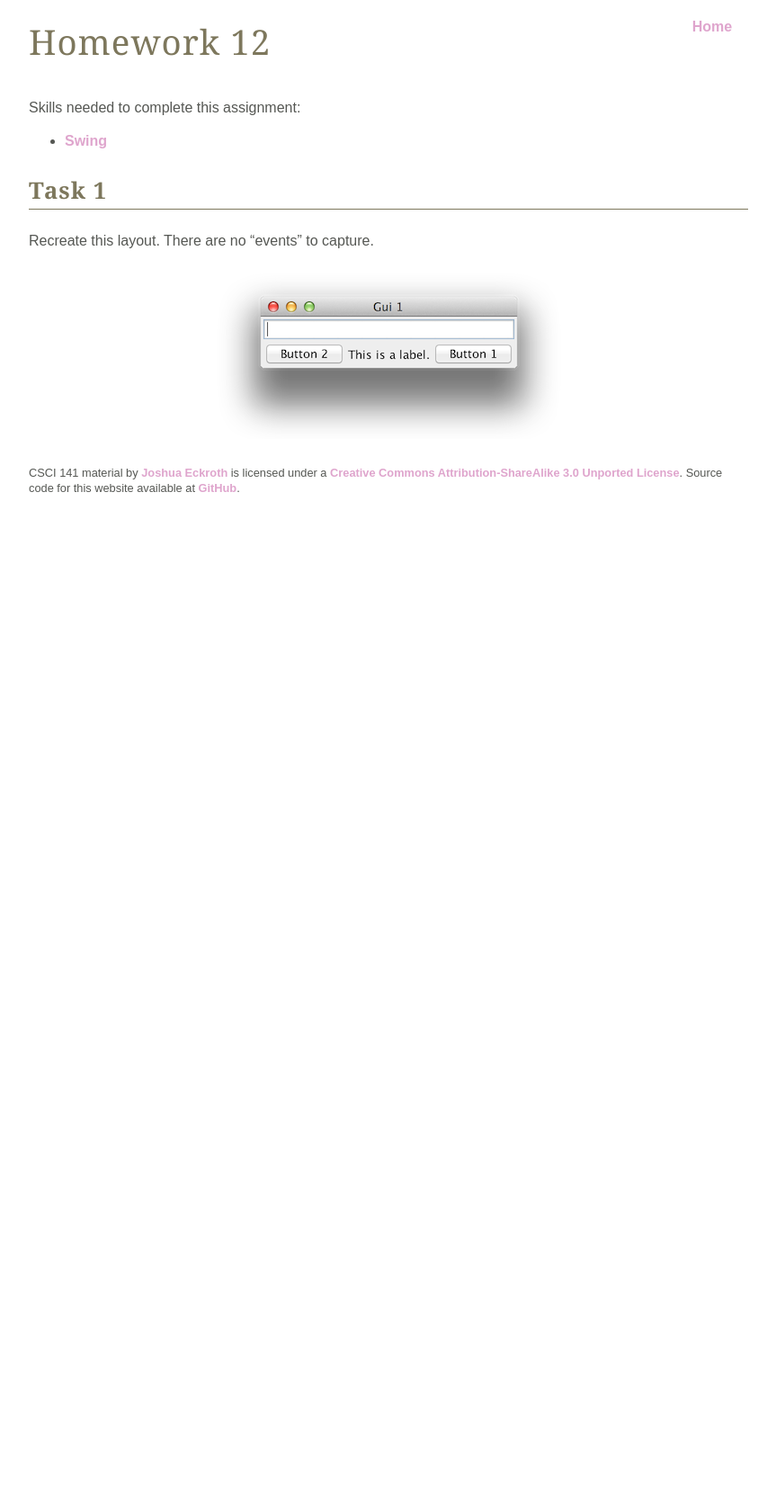
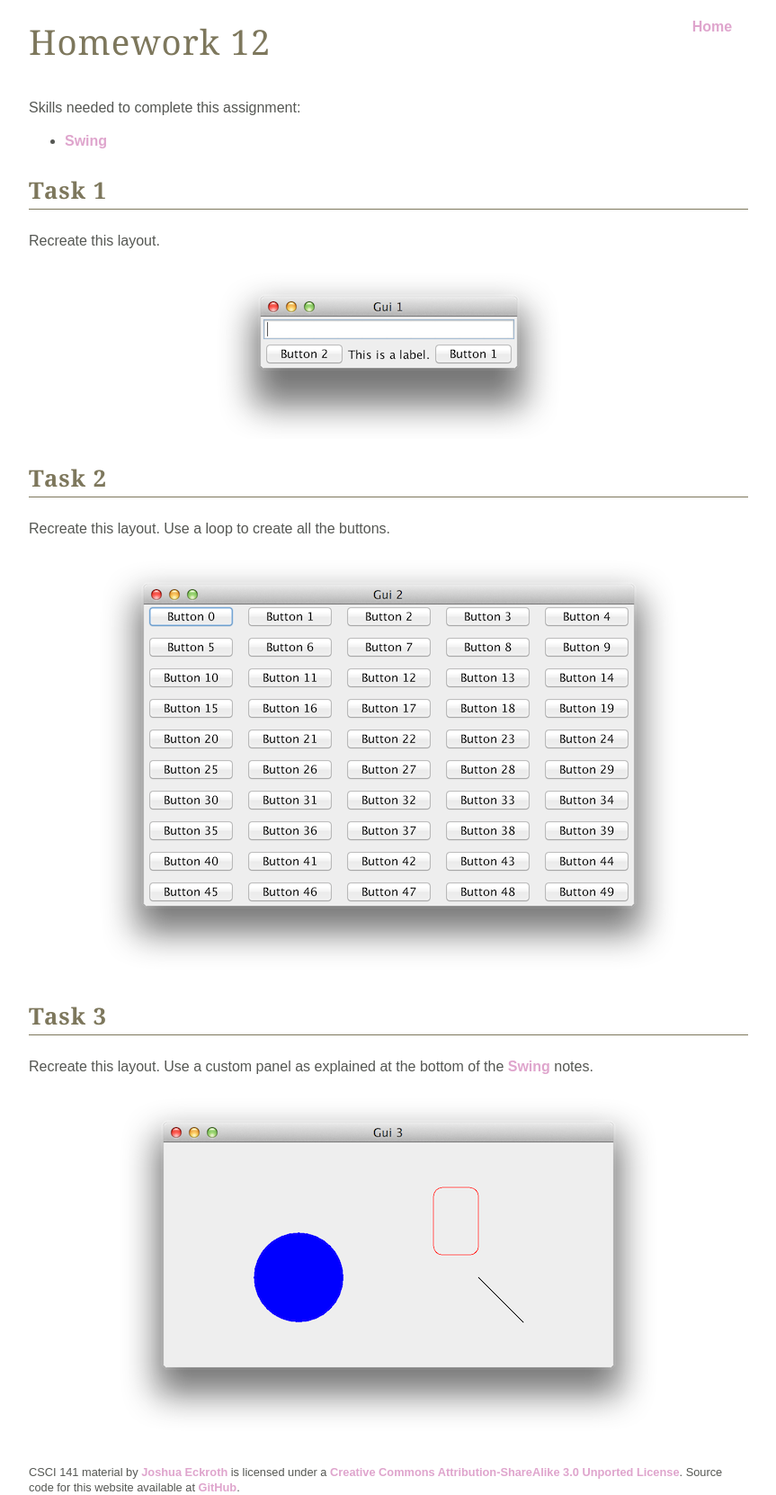
Before and after one commit to joshuaeckroth/csci141-website, a Jekyll site: the page built from homework/homework-12.markdown, in a window 1280 px wide. Shown: the whole page at 90% size, without its empty margins (208-1071 px from the left). Built offline with Jekyll 4.4.1, drawn with Linux system fonts in a browser that asks for light colours; Markdown is read by kramdown in place of the engine named in the settings; before the commit the page ends 900 px from its top, so only the background shows below that.

Commit message:
Added HW 12.

```diff
--- a/homework/homework-12.markdown
+++ b/homework/homework-12.markdown
@@ -9,6 +9,18 @@ Skills needed to complete this assignment:
 
 ## Task 1
 
-Recreate this layout. There are no "events" to capture.
+Recreate this layout.
 
 ![Gui 1](/homework/gui-1.png)
+
+## Task 2
+
+Recreate this layout. Use a loop to create all the buttons.
+
+![Gui 2](/homework/gui-2.png)
+
+## Task 3
+
+Recreate this layout. Use a custom panel as explained at the bottom of the [Swing](/lecture/swing.html) notes.
+
+![Gui 3](/homework/gui-3.png)
--- a/lecture/swing.markdown
+++ b/lecture/swing.markdown
@@ -10,6 +10,7 @@ public static void gui() {
 	JFrame frame = new JFrame("My Frame!");
     frame.setDefaultCloseOperation(JFrame.EXIT_ON_CLOSE);
     frame.setSize(250,250);
+    frame.pack();
     frame.setVisible(true);
 }
 
```
Also changed, not shown: homework/gui-2.png (added), homework/gui-3.png (added).
